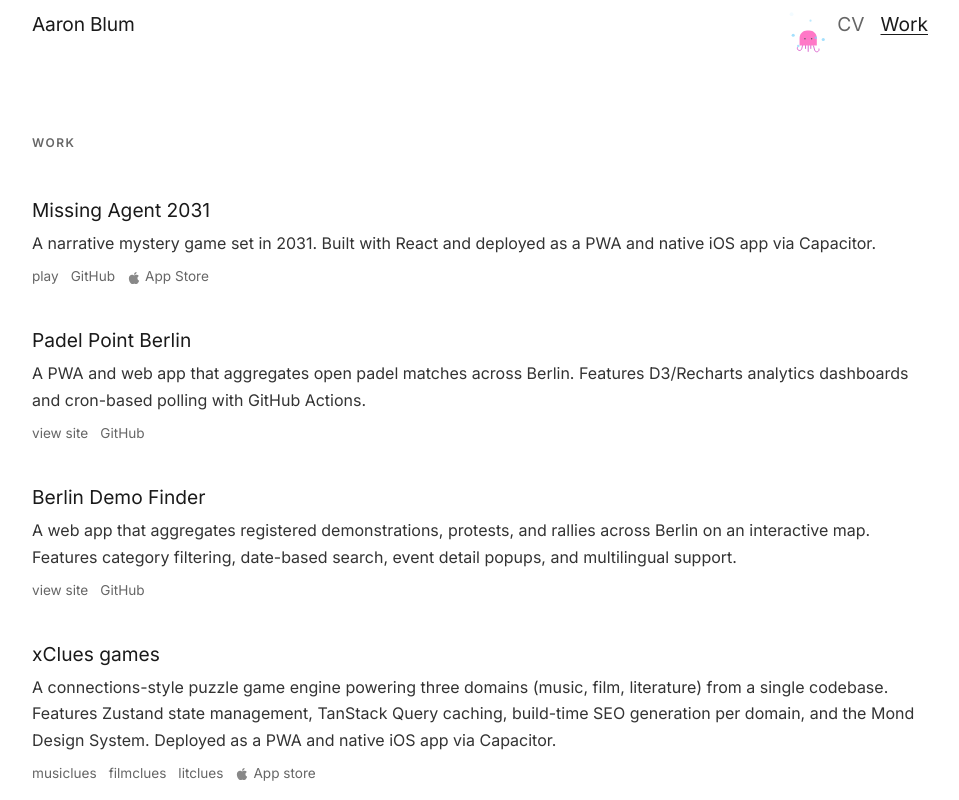
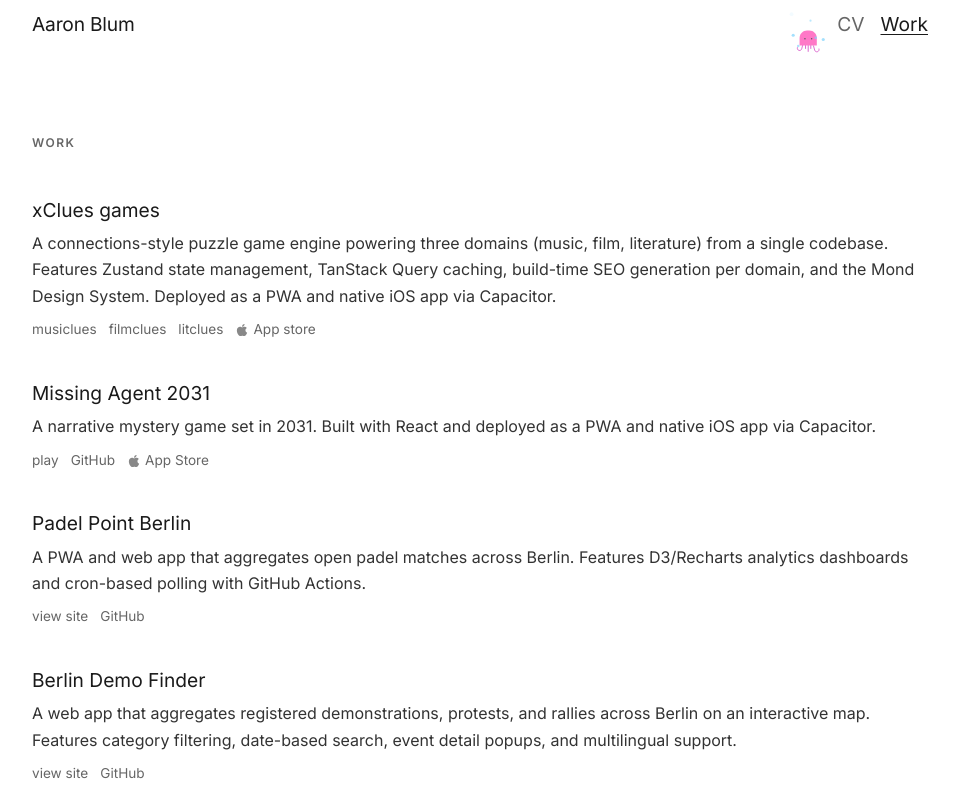
Before and after one commit to blumaa/port-clean, a React (Vite) app: page /work in a window 1280 px wide. Shown: the top 800 px of the page, without its empty margins (160-1119 px from the left). Built offline with nearby package versions, Linux system fonts and the light colour scheme.

Commit message:
re-order work

```diff
--- a/src/data/projects.ts
+++ b/src/data/projects.ts
@@ -11,6 +11,18 @@ export interface Project {
 }
 
 export const projects: Project[] = [
+  {
+    id: 'xclues',
+    name: 'xClues games',
+    description:
+    'A connections-style puzzle game engine powering three domains (music, film, literature) from a single codebase. Features Zustand state management, TanStack Query caching, build-time SEO generation per domain, and the Mond Design System. Deployed as a PWA and native iOS app via Capacitor.',
+    liveUrls: [
+      { name: 'musiclues', url: 'https://musiclues.space' },
+      { name: 'filmclues', url: 'https://filmclues.space' },
+      { name: 'litclues', url: 'https://litclues.space' },
+      { name: 'App store', url: 'https://apps.apple.com/app/xclues/id6760401987' },
+    ],
+  },
   {
     id: 'missing-agent-2031',
     name: 'Missing Agent 2031',
@@ -35,18 +47,6 @@ export const projects: Project[] = [
       'A web app that aggregates registered demonstrations, protests, and rallies across Berlin on an interactive map. Features category filtering, date-based search, event detail popups, and multilingual support.',
     liveUrls: [{ name: 'view site', url: 'https://berlin-demo-finder.vercel.app/' }],
     githubUrl: 'https://github.com/blumaa/berlin-demo-finder',
-  },
-  {
-    id: 'xclues',
-    name: 'xClues games',
-    description:
-      'A connections-style puzzle game engine powering three domains (music, film, literature) from a single codebase. Features Zustand state management, TanStack Query caching, build-time SEO generation per domain, and the Mond Design System. Deployed as a PWA and native iOS app via Capacitor.',
-    liveUrls: [
-      { name: 'musiclues', url: 'https://musiclues.space' },
-      { name: 'filmclues', url: 'https://filmclues.space' },
-      { name: 'litclues', url: 'https://litclues.space' },
-      { name: 'App store', url: 'https://apps.apple.com/app/xclues/id6760401987' },
-    ],
   },
   {
     id: 'bird-poo',
```
